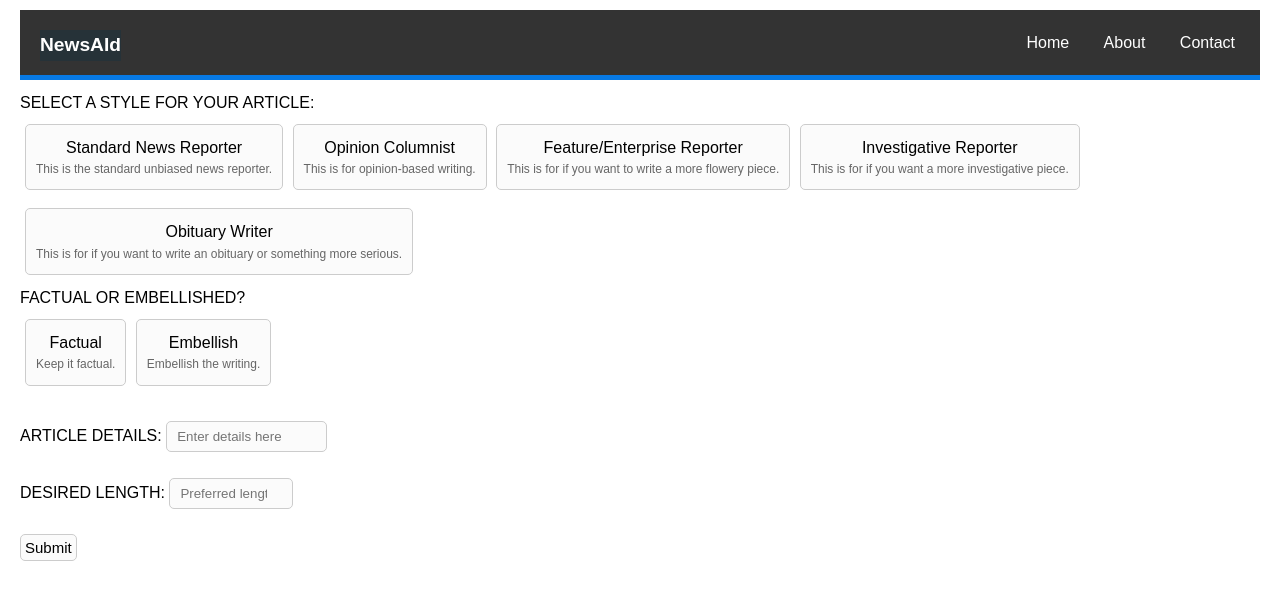
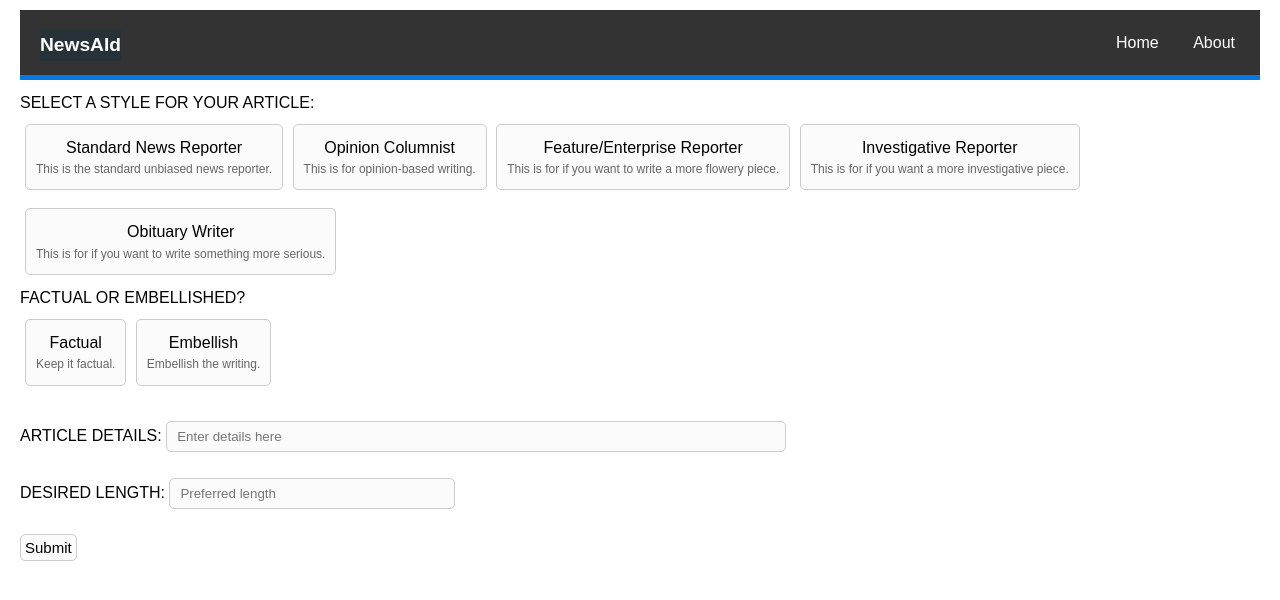
Before and after one commit to KelvinLinBU/NewsAIdProject, a Flask app: page /newsform in a window 1280 px wide. Shown: the top 600 px of the page. Run offline with Flask 3, Linux system fonts and the light colour scheme.

Commit message:
fix bugs, added home and about button functionality, removed logout

```diff
--- a/headline.json
+++ b/headline.json
@@ -1 +1 @@
-"ChatCompletion(id='chatcmpl-9J3vqtV94NxfHMtjORtpsLv1rqdSo', choices=[Choice(finish_reason='stop', index=0, logprobs=None, message=ChatCompletionMessage(content='Mysterious Vessel Discovered at Bottom of Arctic Ocean', role='assistant', function_call=None, tool_calls=None))], created=1714330374, model='gpt-3.5-turbo-0125', object='chat.completion', system_fingerprint='fp_3b956da36b', usage=CompletionUsage(completion_tokens=11, prompt_tokens=60, total_tokens=71))"
+"ChatCompletion(id='chatcmpl-9J5058wpZVA97JOxet5kM1acZ1lvN', choices=[Choice(finish_reason='stop', index=0, logprobs=None, message=ChatCompletionMessage(content='Mysterious Phrase \"Gyatt Rizzler\" Sparks Curiosity in Ohio Community', role='assistant', function_call=None, tool_calls=None))], created=1714334481, model='gpt-3.5-turbo-0125', object='chat.completion', system_fingerprint='fp_3b956da36b', usage=CompletionUsage(completion_tokens=17, prompt_tokens=83, total_tokens=100))"
--- a/startNewsAId.py
+++ b/startNewsAId.py
@@ -20,6 +20,6 @@ if __name__ == "__main__":
     ]
 
     run_commands_in_terminals(commands)
-    print("Everything is running!\n")
-    print("Navigate to: http://localhost:3000 to start!\n")
+    print("Everything is running!")
+    print("Navigate to: http://localhost:3000 to start!")
     print("To end program, simply just exit out of the terminals.")
--- a/templates/newsformpage.html
+++ b/templates/newsformpage.html
@@ -15,9 +15,8 @@
 
         <nav class = "header-right">
             <ul>
-                <li><a href="#">Home</a></li>
-                <li><a href="#">About</a></li>
-                <li><a href="#">Contact</a></li>
+                <li><a href="http://localhost:3000">Home</a></li>
+                <li><a href="http://localhost:3000/more">About</a></li>
             </ul>
         </nav>
     </header>
@@ -66,16 +65,17 @@ input[type="radio"]:checked + label.radio-button span.subtitle {
 }
 
 input[type=text] {
-  width: 13%;
+  width: 50%;
   padding: 7px 10px;
   border: 1.8px solid #ccc;
   border-radius: 5px;
+
   background-color: #FBFBFB;
 }
 
 
 input[type=number] {
-  width: 10%;
+  width: 23%;
   padding: 7px 10px;
   border: 1.8px solid #ccc;
   border-radius: 5px;
@@ -84,10 +84,11 @@ input[type=number] {
 
 
 </style>
+
 </head>
 <body>
 
-    <form action="/submit-form" method="post">
+    <form action="/submit-form" method="post" id="newsArticleForm">
         <!--Submit style form-->
         <label for="style">SELECT A STYLE FOR YOUR ARTICLE: </label>
         <br />
@@ -104,7 +105,7 @@ input[type=number] {
         <label for="Investigative Reporter" class="radio-button">Investigative Reporter<span class="subtitle">This is for if you want a more investigative piece.</span></label>
 
         <input type="radio" id="Obituary Writer" name="style" value="Obituary Writer">
-        <label for="Obituary Writer" class="radio-button">Obituary Writer<span class="subtitle">This is for if you want to write an obituary or something more serious.</span></label>
+        <label for="Obituary Writer" class="radio-button">Obituary Writer<span class="subtitle">This is for if you want to write something more serious.</span></label>
 
         <!-- submit factual/embellish form-->
         <br />
@@ -120,18 +121,43 @@ input[type=number] {
         <br />
         <br />
         <label for="articledetails">ARTICLE DETAILS: </label>
-        <input type="text" id="articledetails" name="articledetails" placeholder="Enter details here" > <!--Add some kind of string cleaning here in order to protect against attacks-->
+        <input type="text" id="articledetails" name="articledetails" placeholder="Enter details here" class="wide-input"> <!--Add some kind of string cleaning here in order to protect against attacks-->
 
         <br />
         <br />
         <!-- Get the length -->
         <label for="desiredlength">DESIRED LENGTH:</label>
-        <input type="number" id="articlelength" name="articlelength" placeholder="Preferred length" min="100" max = "500" value="{{ session.get('articlelength', '') | safe }}">  <!--Add some kind of string cleaning here in order to protect against attacks-->
+        <input type="number" id="articlelength" name="articlelength" placeholder="Preferred length">  <!--Add some kind of string cleaning here in order to protect against attacks-->
 
         <br />
         <br />
         <input type="submit" value="Submit">
     </form>
+    <script>
+        document.getElementById('newsArticleForm').onsubmit = function() {
+            var styleSelected = document.querySelector('input[name="style"]:checked');
+            var factualSelected = document.querySelector('input[name="FactualorEmbellish"]:checked');
+            var articleDetails = document.getElementById('articledetails').value;
+            var articleLength = document.getElementById('articlelength').value;
+
+            // Check if all fields are filled
+            if (!styleSelected || !factualSelected || articleDetails === '' || articleLength === '') {
+                alert('Please fill out all fields before submitting.');
+                return false; // Prevent form submission
+            }
+
+            // Parse the article length as an integer
+            var articleLengthInt = parseInt(articleLength, 10);
+
+            // Check if the article length is a valid integer and within the specified range
+            if (!Number.isInteger(articleLengthInt) || articleLengthInt < 100 || articleLengthInt > 500) {
+                alert('Article length must be an integer between 100 and 500.');
+                return false; // Prevent form submission
+            }
+
+            return true; // Allow form submission
+        };
+    </script>
 
 </body>
 </html>
--- a/templates/newspage.html
+++ b/templates/newspage.html
@@ -15,9 +15,8 @@
 
         <nav class = "header-right">
             <ul>
-                <li><a href="#">Home</a></li>
-                <li><a href="#">About</a></li>
-                <li><a href="#">Contact</a></li>
+                <li><a href="http://localhost:3000">Home</a></li>
+                <li><a href="http://localhost:3000/more">About</a></li>
             </ul>
         </nav>
     </header>
```
Also changed, not shown: article_body.json (+1 -1 lines), static/images/generated_image.png.
